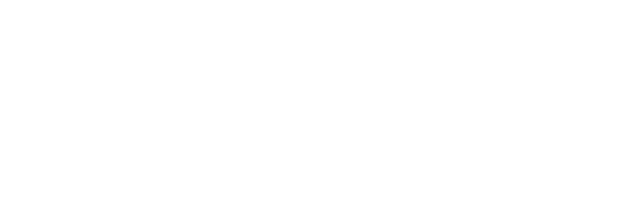
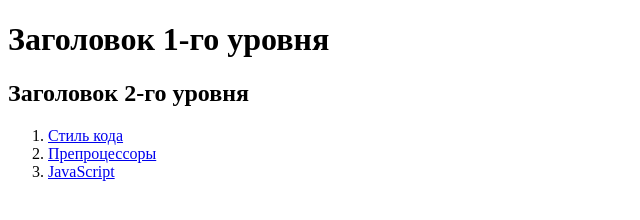
Before and after one commit to eternalfever/task-html, a website: page src/index.html in a window 1280 px wide. Shown: the whole page, without its empty margins (0-640 px from the left). Drawn offline with Linux system fonts and the light colour scheme.

Commit message:
Задание по HTML

```diff
--- a/src/index.html
+++ b/src/index.html
@@ -1,7 +1,25 @@
 <!DOCTYPE html>
 <html lang="en">
-    <head>
-        <title>HTML</title>
-    </head>
-    <body></body>
+
+<head>
+    <meta charset="UTF-8">
+    <title>HTML</title>
+</head>
+
+<body>
+    <h1>Заголовок 1-го уровня</h1>
+    <h2>Заголовок 2-го уровня</h2>
+    <ol>
+        <li>
+            <a href="http://codeguide.academy/html-css.html" target="_blank">Стиль кода</a>
+        </li>
+        <li>
+            <a href="https://habrahabr.ru/post/278109/" target="_blank">Препроцессоры</a>
+        </li>
+        <li>
+            <a href="http://code.mu/books/javascript/" target="_blank">JavaScript</a>
+        </li>
+    </ol>
+</body>
+
 </html>
```
Also changed, not shown: 1 other file.
